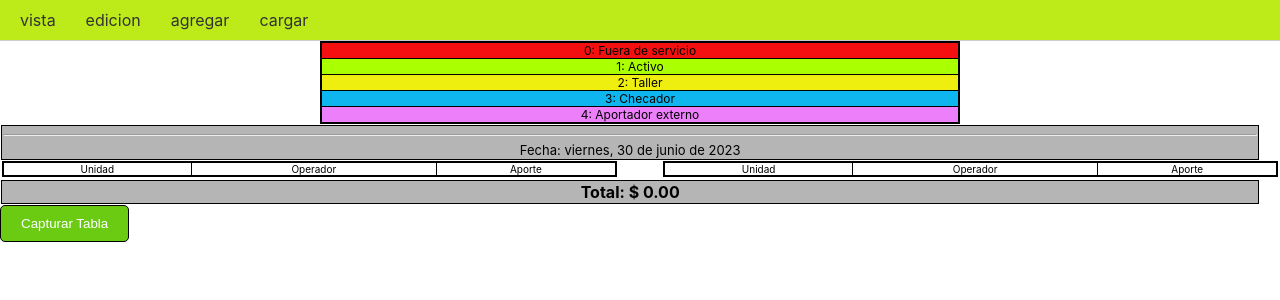
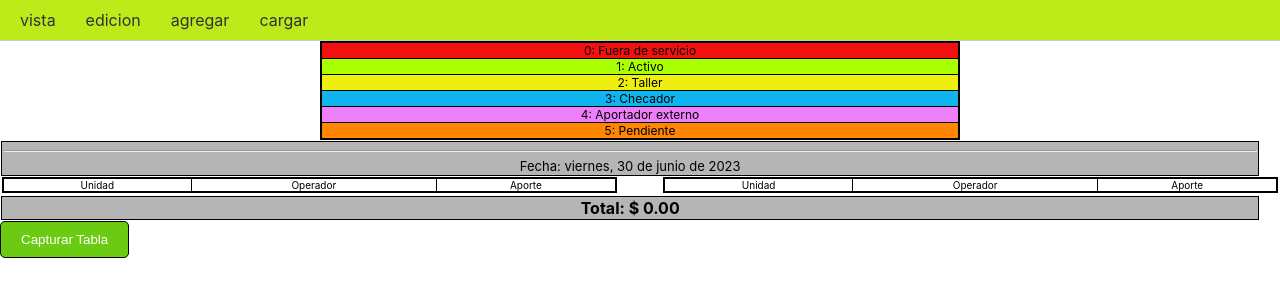
Before and after one commit to ingeabraham23/recaudacion, a React (Vite) app: page /#/ in a window 1280 px wide. Shown: the top 300 px of the page. Built offline with nearby package versions, Linux system fonts and the light colour scheme.

Commit message:
Agregado estado pendiente

```diff
--- a/src/components/TablaEdicion.jsx
+++ b/src/components/TablaEdicion.jsx
@@ -91,6 +91,9 @@ function TablaEdicion() {
             <tr style={{ backgroundColor: "#ED7FFA" }}>
               <td>4: Aportador externo</td>
             </tr>
+            <tr style={{ backgroundColor: "#FF8503" }}>
+              <td>5: Pendiente</td>
+            </tr>
           </tbody>
         </table>
       </div>
--- a/src/components/TablaPresentacion.jsx
+++ b/src/components/TablaPresentacion.jsx
@@ -65,6 +65,8 @@ function TablaPresentacion() {
         return "#0FB5EF"; //Checador
       case 4:
         return "#ED7FFA"; //Aportador externo
+      case 5:
+        return "#FF8503"; //Pendiente
       default:
         return "white";
     }
@@ -102,6 +104,9 @@ function TablaPresentacion() {
             </tr>
             <tr style={{ backgroundColor: "#ED7FFA" }}>
               <td>4: Aportador externo</td>
+            </tr>
+            <tr style={{ backgroundColor: "#FF8503" }}>
+              <td>5: Pendiente</td>
             </tr>
           </tbody>
         </table>
```
